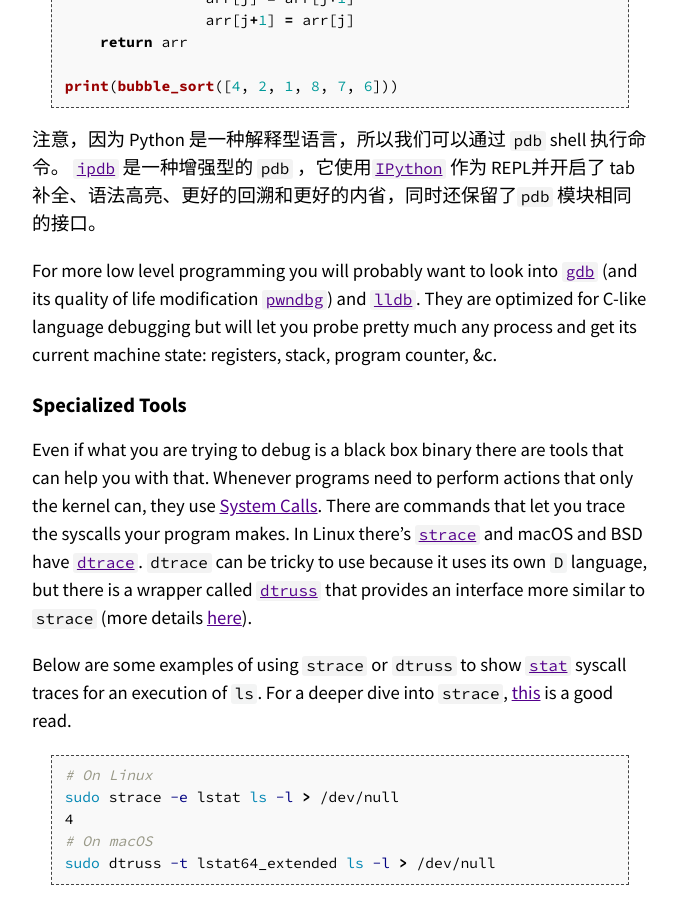
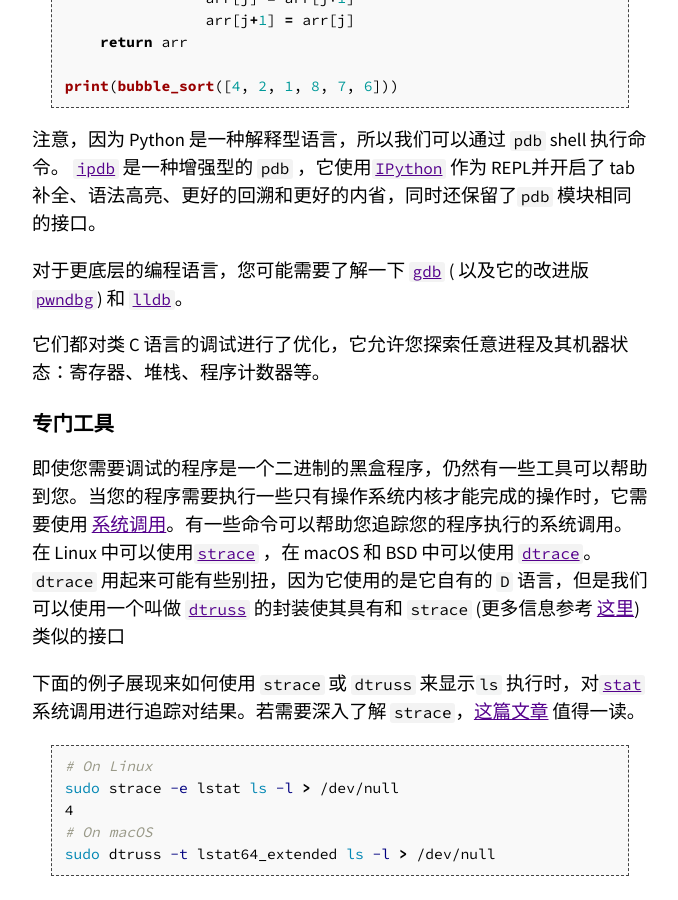
Before and after one commit to missing-semester-cn/missing-semester-cn.github.io, a Jekyll site: the page built from _2020/debugging-profiling.md, in a window 1280 px wide and 900 px high, scrolled down 3751 px. Shown: the whole window, without its empty margins (300-978 px from the left). Built offline with Jekyll 4.4.1, drawn with Linux system fonts in a browser that asks for light colours.

Commit message:
update trans

````diff
--- a/_2020/debugging-profiling.md
+++ b/_2020/debugging-profiling.md
@@ -129,17 +129,15 @@ print(bubble_sort([4, 2, 1, 8, 7, 6]))
 注意，因为 Python 是一种解释型语言，所以我们可以通过 `pdb` shell 执行命令。
 [`ipdb`](https://pypi.org/project/ipdb/) 是一种增强型的 `pdb` ，它使用[`IPython`](https://ipython.org) 作为 REPL并开启了 tab 补全、语法高亮、更好的回溯和更好的内省，同时还保留了`pdb` 模块相同的接口。
 
-For more low level programming you will probably want to look into [`gdb`](https://www.gnu.org/software/gdb/) (and its quality of life modification [`pwndbg`](https://github.com/pwndbg/pwndbg)) and [`lldb`](https://lldb.llvm.org/).
-They are optimized for C-like language debugging but will let you probe pretty much any process and get its current machine state: registers, stack, program counter, &c.
+对于更底层的编程语言，您可能需要了解一下 [`gdb`](https://www.gnu.org/software/gdb/) ( 以及它的改进版 [`pwndbg`](https://github.com/pwndbg/pwndbg)) 和 [`lldb`](https://lldb.llvm.org/)。
 
+它们都对类 C 语言的调试进行了优化，它允许您探索任意进程及其机器状态：寄存器、堆栈、程序计数器等。
 
-## Specialized Tools
+## 专门工具
 
-Even if what you are trying to debug is a black box binary there are tools that can help you with that.
-Whenever programs need to perform actions that only the kernel can, they use [System Calls](https://en.wikipedia.org/wiki/System_call).
-There are commands that let you trace the syscalls your program makes. In Linux there's [`strace`](http://man7.org/linux/man-pages/man1/strace.1.html) and macOS and BSD have [`dtrace`](http://dtrace.org/blogs/about/). `dtrace` can be tricky to use because it uses its own `D` language, but there is a wrapper called [`dtruss`](https://www.manpagez.com/man/1/dtruss/) that provides an interface more similar to `strace` (more details [here](https://8thlight.com/blog/colin-jones/2015/11/06/dtrace-even-better-than-strace-for-osx.html)).
+即使您需要调试的程序是一个二进制的黑盒程序，仍然有一些工具可以帮助到您。当您的程序需要执行一些只有操作系统内核才能完成的操作时，它需要使用 [系统调用](https://en.wikipedia.org/wiki/System_call)。有一些命令可以帮助您追踪您的程序执行的系统调用。在 Linux 中可以使用[`strace`](http://man7.org/linux/man-pages/man1/strace.1.html) ，在 macOS 和 BSD 中可以使用 [`dtrace`](http://dtrace.org/blogs/about/)。`dtrace` 用起来可能有些别扭，因为它使用的是它自有的 `D` 语言，但是我们可以使用一个叫做 [`dtruss`](https://www.manpagez.com/man/1/dtruss/) 的封装使其具有和 `strace` (更多信息参考 [这里](https://8thlight.com/blog/colin-jones/2015/11/06/dtrace-even-better-than-strace-for-osx.html))类似的接口
 
-Below are some examples of using `strace` or `dtruss` to show [`stat`](http://man7.org/linux/man-pages/man2/stat.2.html) syscall traces for an execution of `ls`. For a deeper dive into `strace`, [this](https://blogs.oracle.com/linux/strace-the-sysadmins-microscope-v2) is a good read.
+下面的例子展现来如何使用 `strace` 或 `dtruss` 来显示`ls` 执行时，对[`stat`](http://man7.org/linux/man-pages/man2/stat.2.html) 系统调用进行追踪对结果。若需要深入了解 `strace`，[这篇文章](https://blogs.oracle.com/linux/strace-the-sysadmins-microscope-v2) 值得一读。
 
 ```bash
 # On Linux
````
